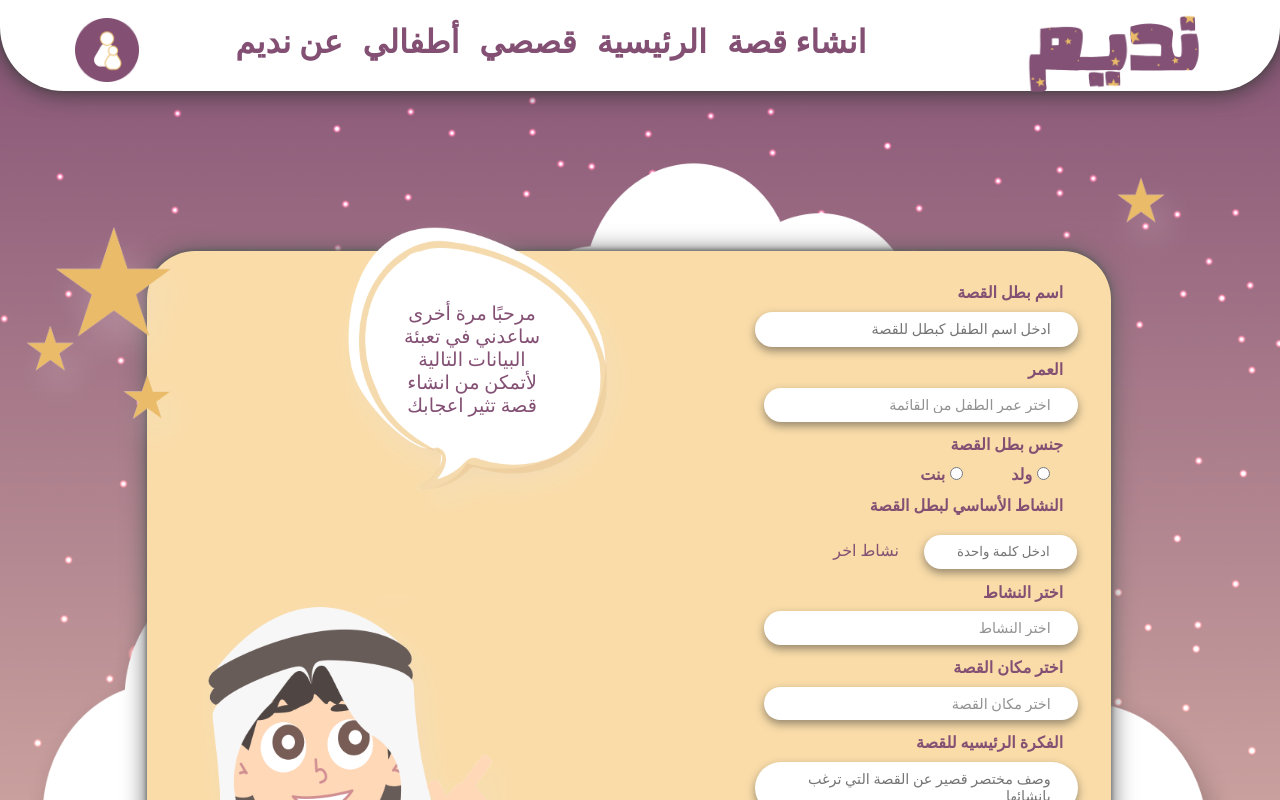
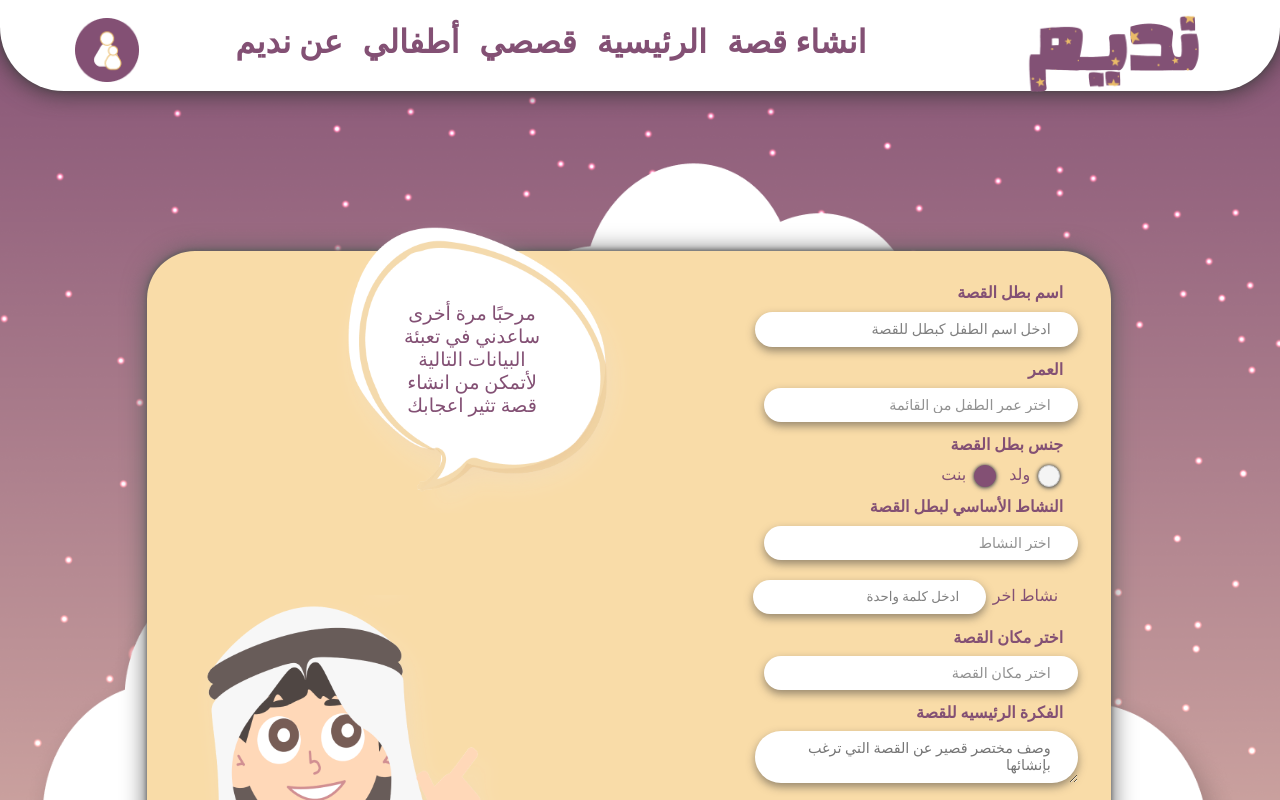
Before and after one commit to BatulMoneer/Nadeem, a React (Create React App) app in the folder frontend/: page /setpreferences in a window 1280 px wide. Shown: the top 800 px of the page. Built offline with nearby package versions, Linux system fonts and the light colour scheme.

Commit message:
lina updates

```diff
--- a/frontend/src/components/FormPage.css
+++ b/frontend/src/components/FormPage.css
@@ -50,6 +50,7 @@
     position: absolute;
     width: 95%;
     height: auto;
+    z-index: -1;
 
     /* Ensure it stays behind the form */
 }
@@ -124,10 +125,41 @@
 .btn-container :hover {
     transform: scale(1.1);
 }
+input::placeholder {
+    color: grey;
+  }
+
 
 .in-btn {
     border-radius: 80px;
     border: none;
+    text-align: right;
+    height: 90%;
+    width: 30%;
+    padding: 1% 3%;
+    color:  #835074;
+    font-family: 'Droid Arabic Kufi', serif;
+    box-shadow: 0 4px 8px rgba(55, 54, 54, 0.5);
+    position: relative;
+    left: 0.9rem;
+    font-size: 0.9rem;
+}
+.in-btn:focus{
+    border-color: #835074;
+    outline: #835074;
+    border-width: 10px;
+    color:#835074 ;
+    font-weight: 400;
+}
+.in-btn:after{
+    color:#835074 ;
+}
+
+.in-btn-error{
+    border-radius: 80px;
+    border: bold;
+    border: #760505;
+
     text-align: right;
     height: 90%;
     width: 30%;
@@ -138,6 +170,10 @@
     position: relative;
     left: 0.9rem;
     font-size: 0.9rem;
+}
+.in-btn-error:focus{
+    outline: #760505;
+    border-width: 2rem;
 }
 
 .placeholder-class {
@@ -183,32 +219,62 @@
 
 .select-container option {
     padding: 10px;
+    padding-right: 20px;
     color: #835074;
     font-family: 'Droid Arabic Kufi', serif;
     border-bottom: 1px solid #835074;
     border-radius: 3rem;
-
 }
 
 
-
+/* Style the label to contain the elements properly */
 .rd-btn {
     display: inline-block;
     position: relative;
-    padding-left: 35px;
-    /* Space for the custom radio before the text */
+    padding: 10px;
+    padding-right: 30px; /* Space for custom radio button on the right */
+    margin-right: 3px;
     cursor: pointer;
+    display: inline-block;
     font-size: 16px;
-    user-select: none;
+    user-select: none; /* Prevent text selection */
     color: #835074;
-    font-weight: bold;
-    margin-right: 10px;
-    /* Space between buttons */
     line-height: 0px;
-    /* Aligns text vertically with the custom radio */
     font-family: 'Droid Arabic Kufi', serif;
-}
 
+  }
+
+  /* Hide the actual radio button */
+  .real-radio-btn {
+    opacity: 0;
+    position: absolute;
+    right: 0; /* Positioned on the right */
+  }
+
+  /* Custom radio style */
+  .custom-radio {
+    position: absolute;
+    top: 0;
+    right: 0; /* Positioned on the right */
+    height: 20px;
+    width: 20px;
+    background-color: #f4f4f4;
+    border-radius: 50%;
+    border: 1.5px solid #ccc;
+    box-shadow: 0px 1px 5px #5e5e5e, 0px 0px 3px #5a5a5a;
+
+  }
+
+  /* When radio button is checked, change custom radio style */
+  .real-radio-btn:checked + .custom-radio {
+    background-color: #835074;
+    border-color: #835074;
+  }
+
+  /* Hover effect on custom radio */
+  .custom-radio:hover {
+    background-color: #e8e8e8;
+  }
 .select-btn {
     border-radius: 3rem;
     border: none;
@@ -228,17 +294,17 @@
     font-family: 'Droid Arabic Kufi', serif;
     color: #835074;
     margin-bottom: 5px;
-    margin-top: 10px;
+    margin-top: 20px;
     display: inline-block;
-    margin-left: 10px;
-    margin-right: 10px;
+    margin-left: 20px;
+    margin-right: 5px;
 }
 
 .in-btn-small {
     border-radius: 80px;
     border: none;
     text-align: right;
-    width: 11%;
+    width: 20%;
     padding: 1% 3%;
     left: 0.9rem;
     color: #C4C4C4;
@@ -246,8 +312,17 @@
     box-shadow: 0 4px 8px rgba(55, 54, 54, 0.5);
     position: relative;
     margin: 1PX;
-    margin-top: 10px;
+    margin-top: 20px;
 }
+.error-message{
+    font-family: 'Droid Arabic Kufi', serif;
+    font-size: 0.8rem ;
+    padding-top: 7px;
+    color: #760505;
+
+
+}
+
 
 @media (max-width: 1224px) {
 
--- a/frontend/src/components/FormPage.js
+++ b/frontend/src/components/FormPage.js
@@ -18,18 +18,117 @@ const FormPage = () => {
   });
 
   const navigate = useNavigate();
+  const [errorName, setErrorName] = useState('');
+  const [errorPrompt, setErrorPrompt] = useState('');
+
+  const [errors, setErrors] = useState({});
+
+
+
+  // const handleChange = (e) => {
+  //   const { name, value } = e.target;
+  //   // if (isValidArabicInput(value)){
+  //   //   setError('');
+
+  //   setFormData((prevState) => ({
+  //     ...prevState,
+  //     [name]: value,
+  //   }));
+  // // }else{
+  // //   setError('يرجى ملئ الحقل باللغة العربية');
+  // // }
+  // };
 
 const handleChange = (e) => {
-    const { name, value } = e.target;
+    const { name, value} = e.target;
+
+    // Check the type of the input to decide if it needs Arabic validation
+    if (name === "name" && name !== "age" && name !== "choices") { // Assuming 'age' and 'choices' do not require Arabic validation
+        if (isValidArabicName(value)) {
+            setErrorName('');
             setFormData((prevState) => ({
                 ...prevState,
                 [name]: value,
             }));
+        } else {
+            setErrorName('يرجى ادخال الاسم باللغة العربية');
+            formData.name="";
+        }
+    } else {
+        // For non-text inputs or text inputs that do not require Arabic validation
+        setFormData((prevState) => ({
+            ...prevState,
+            [name]: value,
+        }));
+        setErrorName('');  // Clear any error as other inputs do not require Arabic validation
+    }
+    if (name === "insert_prompt" && name !== "age" && name !== "choices") { // Assuming 'age' and 'choices' do not require Arabic validation
+      if (isValidArabicPrompt(value)) {
+          setErrorPrompt('');
+          setFormData((prevState) => ({
+              ...prevState,
+              [name]: value,
+          }));
+      } else {
+          setErrorPrompt('يرجى ادخال الوصف باللغة العربية');
+          formData.insert_prompt="";
+      }
+  } else {
+      // For non-text inputs or text inputs that do not require Arabic validation
+      setFormData((prevState) => ({
+          ...prevState,
+          [name]: value,
+      }));
+      setErrorPrompt('');  // Clear any error as other inputs do not require Arabic validation
+  }
 };
+
 
   const handleSubmit = async (e) => {
     e.preventDefault();
+    const { isValid, newErrors } = validateForm();
+    if (!isValid){
+      setErrors(newErrors);
+    }else{
       navigate("/story", { state: { ...formData } }); // Spread the formData into the state object
+      setErrors({});  // Clear errors on successful submission
+    }
+
+  };
+
+  // Validation
+  const isValidArabicName = (input) => {
+    return !/[^ا-ي\s]/.test(input);
+  };
+  const isValidArabicPrompt = (input) => {
+    return !/[^ا-ي\s]/.test(input);
+  };
+
+  const validateForm = () => {
+    const newErrors = {};
+    let isValid = true;
+
+    if (!formData.name.trim()) {
+      newErrors.name = 'يرجى إدخال اسم الطفل';
+    }
+    if (!formData.age.trim()) {
+      newErrors.age = 'يرجى اختيار عمر الطفل';
+    }
+    if (!formData.gender.trim()) {
+      newErrors.gender = "يرجى اخيار جنس بطل القصة";
+    }
+    if (!formData.image_prompt.trim()) {
+      newErrors.image_prompt ="يرجى اختيار النشاط الأساسي لبطل القصة";
+    }
+    if (!formData.place.trim()) {
+      newErrors.place ="يرجى اختيار مكان القصة";
+    }
+    if (!formData.insert_prompt.trim()) {
+      newErrors.insert_prompt ="يرجى ادخال الفكرة الرئيسية للقصة";
+    }
+
+    isValid = Object.keys(newErrors).length === 0;
+    return { isValid, newErrors };
   };
 
   return (
@@ -47,9 +146,14 @@ const FormPage = () => {
                 value={formData.name}
                 onChange={handleChange}
                 placeholder="ادخل اسم الطفل كبطل للقصة"
-                className="in-btn"
+                className={errorName ? 'in-btn-error' : 'in-btn'}
               />
             </div>
+            {errorName && <div className="error-message">{errorName}</div>}
+            {errors.name && <div className="error-message">{errors.name}</div>}
+
+
+
 
             <div className="select-container">
               <label className="lbl">العمر</label>
@@ -58,8 +162,9 @@ const FormPage = () => {
                 value={formData.age}
                 onChange={handleChange}
                 className="in-btn"
+
               >
-                <option value="" hidden>
+                <option value="" hidden className="op">
                   اختر عمر الطفل من القائمة
                 </option>
                 <option value="3">ثلاث سنوات</option>
@@ -70,35 +175,82 @@ const FormPage = () => {
                 <option value="8">ثمان سنوات</option>
               </select>
             </div>
+            {errors.age && <div className="error-message">{errors.age}</div>}
+
 
   <div>
   <label class="lbl">جنس بطل القصة</label>
   <label class="rd-btn">
-                <span class="custom-radio"></span>
     بنت
-                <input
+    <input checked
       type="radio"
       name="gender"
       value="بنت"
       onChange={handleChange}
+      class="real-radio-btn"
     />
+    <span class="custom-radio"></span>
   </label>
   <label class="rd-btn">
-                <span class="custom-radio"></span>
     ولد
     <input
       type="radio"
       name="gender"
       value="ولد"
       onChange={handleChange}
+      class="real-radio-btn"
     />
+    <span class="custom-radio"></span>
   </label>
 </div>
 
+
+            {errors.gender && <div className="error-message">{errors.gender}</div>}
+
+
             <div className="select-container">
               <label className="lbl">النشاط الأساسي لبطل القصة</label>
+            </div>
+            {formData.gender === "ولد" && (
+              <div className="select-container">
 
-              <label className="lbl-inln">نشاط اخر</label>
+                <select
+                  className="select-btn"
+                  name="image_prompt"
+                  value={formData.image_prompt}
+                  onChange={handleChange}
+                >
+                  <option value="" hidden>اختر النشاط</option>
+                  <option value="msboy study">مذاكرة</option>
+                  <option value="msboy clean">تنظيف</option>
+                  <option value="msboy pray">صلاة</option>
+                  <option value="">نشاط اخر</option>
+
+                </select>
+              </div>
+            )}
+
+            {formData.gender === "بنت" && (
+              <div className="select-container">
+                <select
+                  name="image_prompt"
+                  className="select-btn"
+                  value={formData.image_prompt}
+                  onChange={handleChange}
+                >
+                  <option value="" hidden>اختر النشاط</option>
+                  <option value="msgirl hijabi study">مذاكرة</option>
+                  <option value="msgirl hijabi walk">مشي</option>
+                  <option value="msgirl hijabi cook">طبخ</option>
+                  <option value="msgirl hijabi clean">تنظف</option>
+                  <option value="msgirl hijabi shop">تسوق</option>
+                  <option value="msgirl hijabi pray">صلاة</option>
+                  <option value="">نشاط اخر</option>
+                </select>
+              </div>
+            )}
+              {errors.image_prompt && <div className="error-message">{errors.image_prompt}</div>}
+
 
             <input
               className="in-btn-small"
@@ -108,44 +260,8 @@ const FormPage = () => {
               onChange={handleChange}
               placeholder="ادخل كلمة واحدة"
             />
-            </div>
-            {formData.gender === "ولد" && (
-              <div className="select-container">
-                <label className="lbl">اختر النشاط</label>
+            <label className="lbl-inln ">نشاط اخر</label>
 
-                <select
-                  className="select-btn"
-                  name="image_prompt"
-                  value={formData.image_prompt}
-                  onChange={handleChange}
-                >
-                  <option value="">اختر النشاط</option>
-                  <option value="msboy study">مذاكرة</option>
-                  <option value="msboy clean">تنظيف</option>
-                  <option value="msboy pray">صلاة</option>
-                </select>
-              </div>
-            )}
-
-            {formData.gender === "بنت" && (
-              <div className="select-container">
-                <label className="lbl">اختر النشاط</label>
-                <select
-                  name="image_prompt"
-                  className="select-btn"
-                  value={formData.image_prompt}
-                  onChange={handleChange}
-                >
-                  <option value="">اختر النشاط</option>
-                  <option value="msgirl hijabi study">مذاكرة</option>
-                  <option value="msgirl hijabi walk">تمشي</option>
-                  <option value="msgirl hijabi cook">تطبخ</option>
-                  <option value="msgirl hijabi clean">تنظف</option>
-                  <option value="msgirl hijabi shop">تتسوق</option>
-                  <option value="msgirl hijabi pray">تصلي</option>
-                </select>
-              </div>
-            )}
 
             <div className="select-container">
               <label className="lbl">اختر مكان القصة</label>
@@ -155,13 +271,13 @@ const FormPage = () => {
                 value={formData.place}
                 onChange={handleChange}
               >
-                <option value="">اختر مكان القصة </option>
+                <option value="" hidden>اختر مكان القصة </option>
                 <option value="msgarden">حديقة</option>
                 <option value="msschool">مدرسة</option>
                 <option value="msmosque"> مسجد</option>
               </select>
             </div>
-
+            {errors.place && <div className="error-message">{errors.place}</div>}
             <div>
               <label className="lbl">الفكرة الرئيسيه للقصة</label>
               <textarea
@@ -172,6 +288,9 @@ const FormPage = () => {
                 className="in-btn"
               />
             </div>
+            {errorPrompt && <div className="error-message">{errorPrompt}</div>}
+            {errors.insert_prompt && <div className="error-message">{errors.insert_prompt}</div>}
+
 
             <div className="btn-container">
               <button className="btn" type="submit">
--- a/frontend/src/form1.css
+++ /dev/null
@@ -1,161 +0,0 @@
-/*Form page*/
-.FormPage {
-  background-image: url('./addings/form2.png');
-  background-size: cover;
-  background-repeat: no-repeat;
-  background-position: center center;
-  background-attachment: scroll;
-  min-height: 305vh;
-  width: 100%;
-}
-
-.btn {
-  font-size: 20px;
-  font-weight: bold;
-  font-family: 'Droid Arabic Kufi', serif;
-  background-color: #835074;
-  color: #ffffff;
-  border-radius: 80px;
-  border: none;
-  padding: 1%;
-}
-
-.btn-container {
-  position: relative;
-  right: 30%;
-  top: 82vh;
-}
-
-.in-btn {
-  border-radius: 80px;
-  border: none;
-  text-align: right;
-  height: 90%;
-  width: 30%;
-  padding: 1%;
-  color: C4C4C4;
-  font-family: 'Droid Arabic Kufi', serif;
-  box-shadow: 0 4px 8px rgba(0, 0, 0, 0.5);
-  position: relative;
-  left: 10px;
-}
-
-.placeholder-class {
-  color: C4C4C4;
-  font-family: 'Droid Arabic Kufi', serif;
-}
-
-.form-container {
-  border-color: black;
-  /* Consider if you need a visible border */
-  text-align: right;
-  display: block;
-  justify-content: center;
-  align-items: center;
-  height: 100%;
-  width: 100%;
-  /* Ensure the container takes full width */
-  padding: 20px;
-  /* Added padding for inner spacing */
-  position: relative;
-  top: 500px;
-  right: 30%;
-}
-
-.label-container {
-  text-align: right;
-  margin-bottom: 10px;
-  /* Added margin for spacing between labels and inputs */
-}
-
-.lbl {
-  display: block;
-  font-family: 'Droid Arabic Kufi', serif;
-  color: #835074;
-  margin-bottom: 5px;
-  font-weight: bold;
-  margin-top: 10px;
-}
-
-.select-container select {
-  appearance: none;
-  /* Remove default styling */
-  border: none;
-  /* Remove the border */
-  outline: none;
-  /* Remove focus outline */
-  background-color: white;
-
-  font-size: 16px;
-  /* Adjust as needed */
-  color: C4C4C4;
-  /* Text color */
-  cursor: pointer;
-  text-align: right;
-  font-family: 'Droid Arabic Kufi', serif;
-}
-
-.select-container option {
-  padding: 10px;
-  color: #835074;
-  font-family: 'Droid Arabic Kufi', serif;
-  border-bottom: 1px solid #835074
-}
-
-
-
-.rd-btn {
-  display: inline-block;
-  position: relative;
-  padding-left: 35px;
-  /* Space for the custom radio before the text */
-  cursor: pointer;
-  font-size: 16px;
-  user-select: none;
-  color: #835074;
-  font-weight: bold;
-  margin-right: 10px;
-  /* Space between buttons */
-  line-height: 0px;
-  /* Aligns text vertically with the custom radio */
-  font-family: 'Droid Arabic Kufi', serif;
-}
-
-.select-btn {
-  border-radius: 80px;
-  border: none;
-  text-align: right;
-  width: 10%;
-  padding: 0.5%;
-  padding-right: 1%;
-  color: C4C4C4;
-  font-family: 'Droid Arabic Kufi', serif;
-  box-shadow: 0 4px 8px rgba(0, 0, 0, 0.5);
-  position: relative;
-  left: 10px;
-
-}
-
-.lbl-inln {
-  font-family: 'Droid Arabic Kufi', serif;
-  color: #835074;
-  margin-bottom: 5px;
-  margin-top: 10px;
-  display: inline-block;
-  margin-left: 10px;
-  margin-right: 10px;
-}
-
-.in-btn-small {
-  border-radius: 80px;
-  border: none;
-  text-align: right;
-  width: 10%;
-  padding: 0.5%;
-  color: C4C4C4;
-  font-family: 'Droid Arabic Kufi', serif;
-  box-shadow: 0 4px 8px rgba(0, 0, 0, 0.5);
-  position: relative;
-  margin: 1PX;
-  margin-top: 10px;
-}
```
Lines whose indentation alone changed are shown as unchanged.
